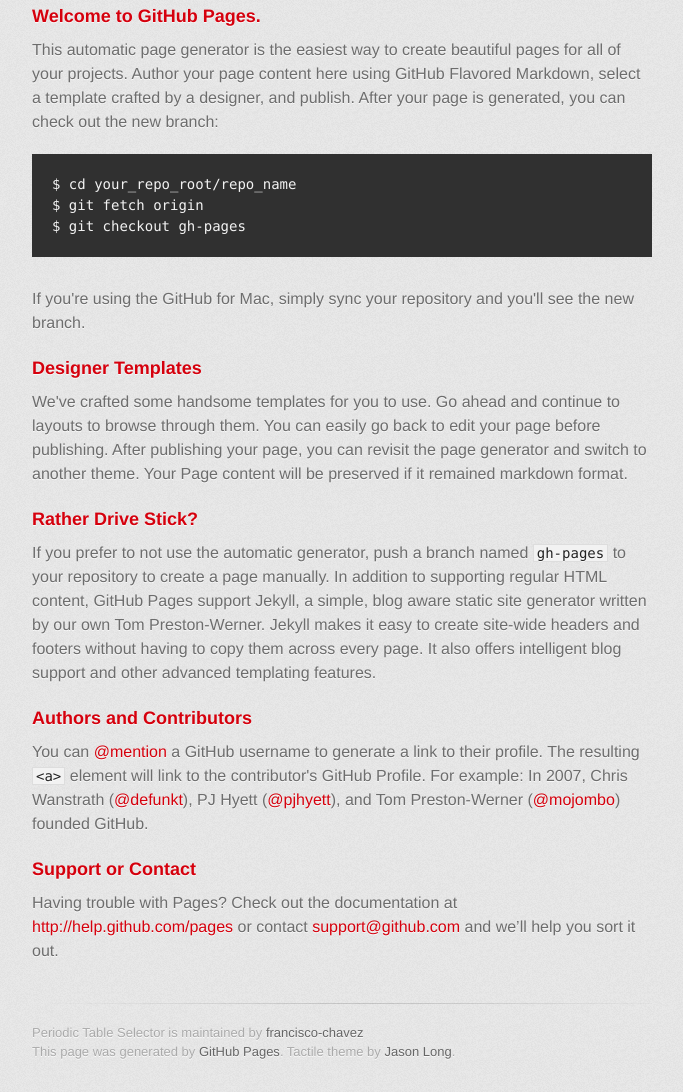
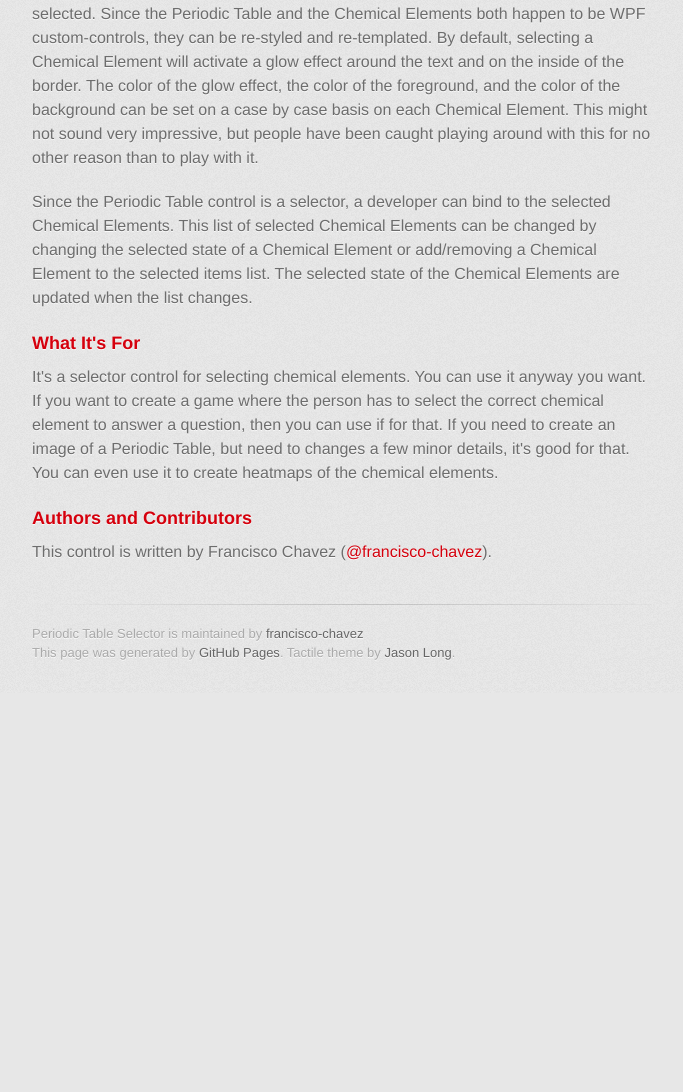
Before and after one commit to francisco-chavez/PeriodicTableSelector, a plain HTML site: page index.html in a window 1280 px wide. Shown: the part 686-1778 px from the top of the page, without its empty margins (298-981 px from the left). After the commit the page ends 1379 px from the top, so only its background shows below. Drawn offline with Linux system fonts and the light colour scheme; a web font is replaced by a local one.

```diff
--- a/index.html
+++ b/index.html
@@ -31,7 +31,9 @@
         <hr>
 
         <section id="main_content">
-          <h3>
+          <p><img src="https://github.com/francisco-chavez/PeriodicTableSelector/blob/master/Images/HalloweenThemed.jpg" alt="Halloween themed example"></p>
+
+<h3>
 <a name="what-it-is" class="anchor" href="#what-it-is"><span class="octicon octicon-link"></span></a>What It Is</h3>
 
 <p>The Periodic Table Selector is a WPF control where the Chemical Elements can be selected. Since the Periodic Table and the Chemical Elements both happen to be WPF custom-controls, they can be re-styled and re-templated. By default, selecting a Chemical Element will activate a glow effect around the text and on the inside of the border. The color of the glow effect, the color of the foreground, and the color of the background can be set on a case by case basis on each Chemical Element. This might not sound very impressive, but people have been caught playing around with this for no other reason than to play with it. </p>
@@ -39,36 +41,14 @@
 <p>Since the Periodic Table control is a selector, a developer can bind to the selected Chemical Elements. This list of selected Chemical Elements can be changed by changing the selected state of a Chemical Element or add/removing a Chemical Element to the selected items list. The selected state of the Chemical Elements are updated when the list changes.</p>
 
 <h3>
-<a name="welcome-to-github-pages" class="anchor" href="#welcome-to-github-pages"><span class="octicon octicon-link"></span></a>Welcome to GitHub Pages.</h3>
+<a name="what-its-for" class="anchor" href="#what-its-for"><span class="octicon octicon-link"></span></a>What It's For</h3>
 
-<p>This automatic page generator is the easiest way to create beautiful pages for all of your projects. Author your page content here using GitHub Flavored Markdown, select a template crafted by a designer, and publish. After your page is generated, you can check out the new branch:</p>
-
-<pre><code>$ cd your_repo_root/repo_name
-$ git fetch origin
-$ git checkout gh-pages
-</code></pre>
-
-<p>If you're using the GitHub for Mac, simply sync your repository and you'll see the new branch.</p>
-
-<h3>
-<a name="designer-templates" class="anchor" href="#designer-templates"><span class="octicon octicon-link"></span></a>Designer Templates</h3>
-
-<p>We've crafted some handsome templates for you to use. Go ahead and continue to layouts to browse through them. You can easily go back to edit your page before publishing. After publishing your page, you can revisit the page generator and switch to another theme. Your Page content will be preserved if it remained markdown format.</p>
-
-<h3>
-<a name="rather-drive-stick" class="anchor" href="#rather-drive-stick"><span class="octicon octicon-link"></span></a>Rather Drive Stick?</h3>
-
-<p>If you prefer to not use the automatic generator, push a branch named <code>gh-pages</code> to your repository to create a page manually. In addition to supporting regular HTML content, GitHub Pages support Jekyll, a simple, blog aware static site generator written by our own Tom Preston-Werner. Jekyll makes it easy to create site-wide headers and footers without having to copy them across every page. It also offers intelligent blog support and other advanced templating features.</p>
+<p>It's a selector control for selecting chemical elements. You can use it anyway you want. If you want to create a game where the person has to select the correct chemical element to answer a question, then you can use if for that. If you need to create an image of a Periodic Table, but need to changes a few minor details, it's good for that. You can even use it to create heatmaps of the chemical elements.</p>
 
 <h3>
 <a name="authors-and-contributors" class="anchor" href="#authors-and-contributors"><span class="octicon octicon-link"></span></a>Authors and Contributors</h3>
 
-<p>You can <a href="https://github.com/blog/821" class="user-mention">@mention</a> a GitHub username to generate a link to their profile. The resulting <code>&lt;a&gt;</code> element will link to the contributor's GitHub Profile. For example: In 2007, Chris Wanstrath (<a href="https://github.com/defunkt" class="user-mention">@defunkt</a>), PJ Hyett (<a href="https://github.com/pjhyett" class="user-mention">@pjhyett</a>), and Tom Preston-Werner (<a href="https://github.com/mojombo" class="user-mention">@mojombo</a>) founded GitHub.</p>
-
-<h3>
-<a name="support-or-contact" class="anchor" href="#support-or-contact"><span class="octicon octicon-link"></span></a>Support or Contact</h3>
-
-<p>Having trouble with Pages? Check out the documentation at <a href="http://help.github.com/pages">http://help.github.com/pages</a> or contact <a href="mailto:support@github.com">support@github.com</a> and we’ll help you sort it out.</p>
+<p>This control is written by Francisco Chavez (<a href="https://github.com/francisco-chavez" class="user-mention">@francisco-chavez</a>).</p>
         </section>
 
         <footer>
```
Also changed, not shown: params.json (+1 -1 lines).
